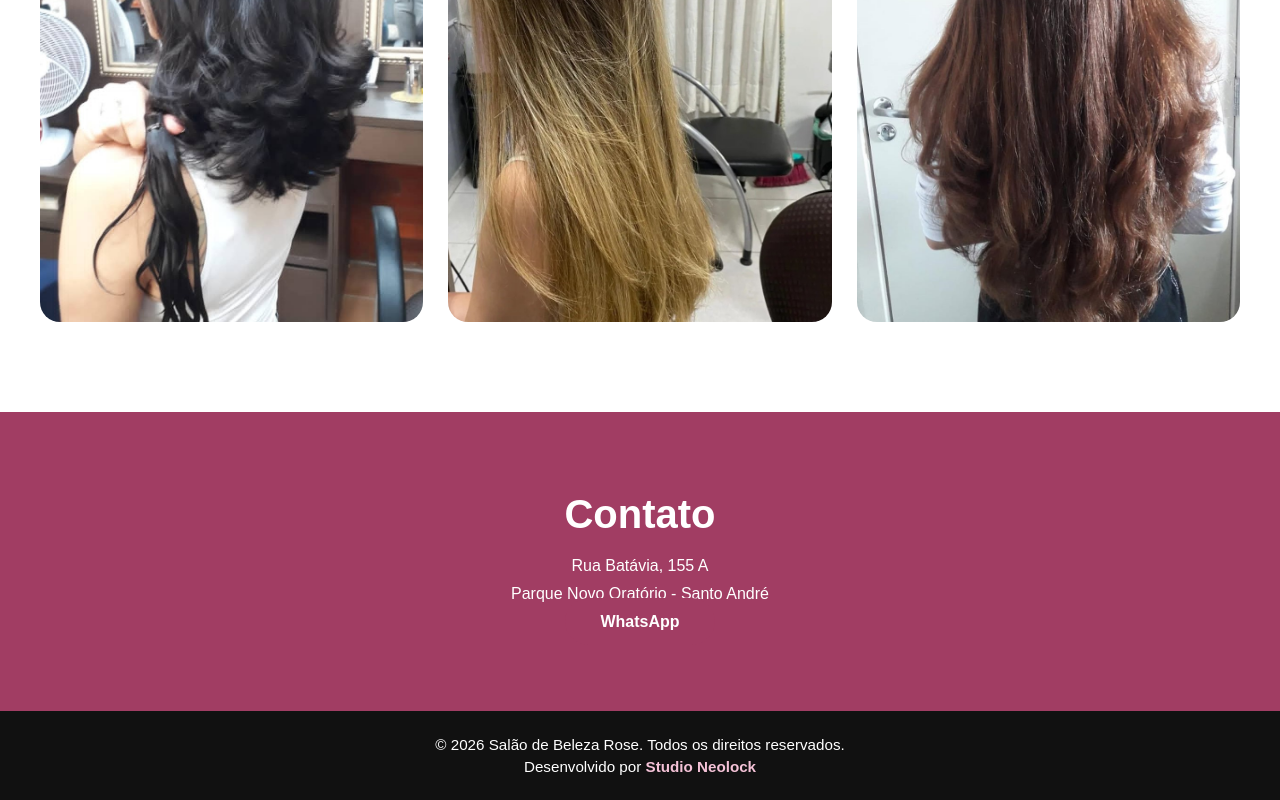
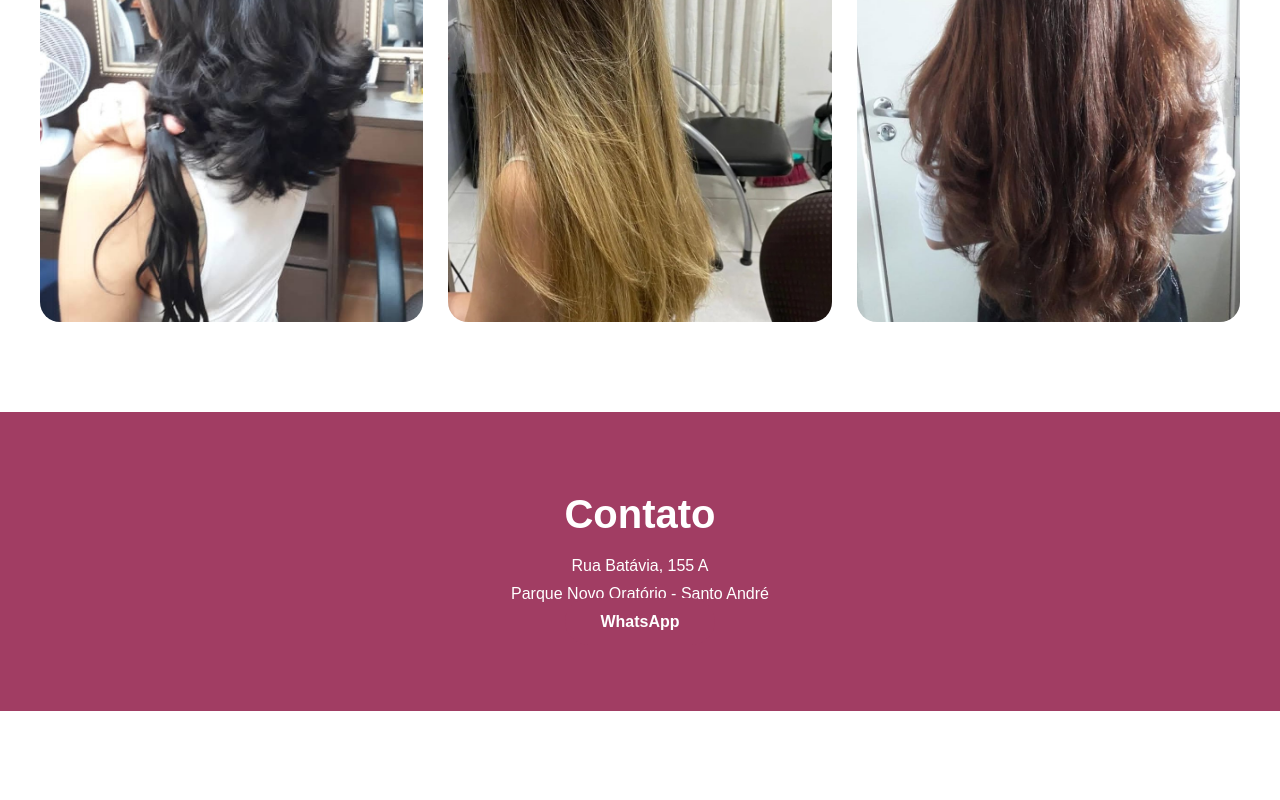
Before and after one commit to Marco471/rose-salao, a Next.js app: page / in a window 1280 px wide. Shown: the part 1354-2154 px from the top of the page. After the commit the page ends 2065 px from the top, so only its background shows below. Built offline with nearby package versions, Linux system fonts and the light colour scheme.

Commit message:
Remove rodape

```diff
--- a/app/page.tsx
+++ b/app/page.tsx
@@ -121,21 +121,6 @@ export default function Home() {
           WhatsApp
         </a>
       </section>
-
-      <footer className="rodape">
-        <p>© 2026 Salão de Beleza Rose. Todos os direitos reservados.</p>
-
-        <p>
-          Desenvolvido por{" "}
-          <a
-            href="https://studio.neolock.com.br"
-            target="_blank"
-            rel="noopener noreferrer"
-          >
-            Studio Neolock
-          </a>
-        </p>
-      </footer>
     </main>
   );
 }
```
